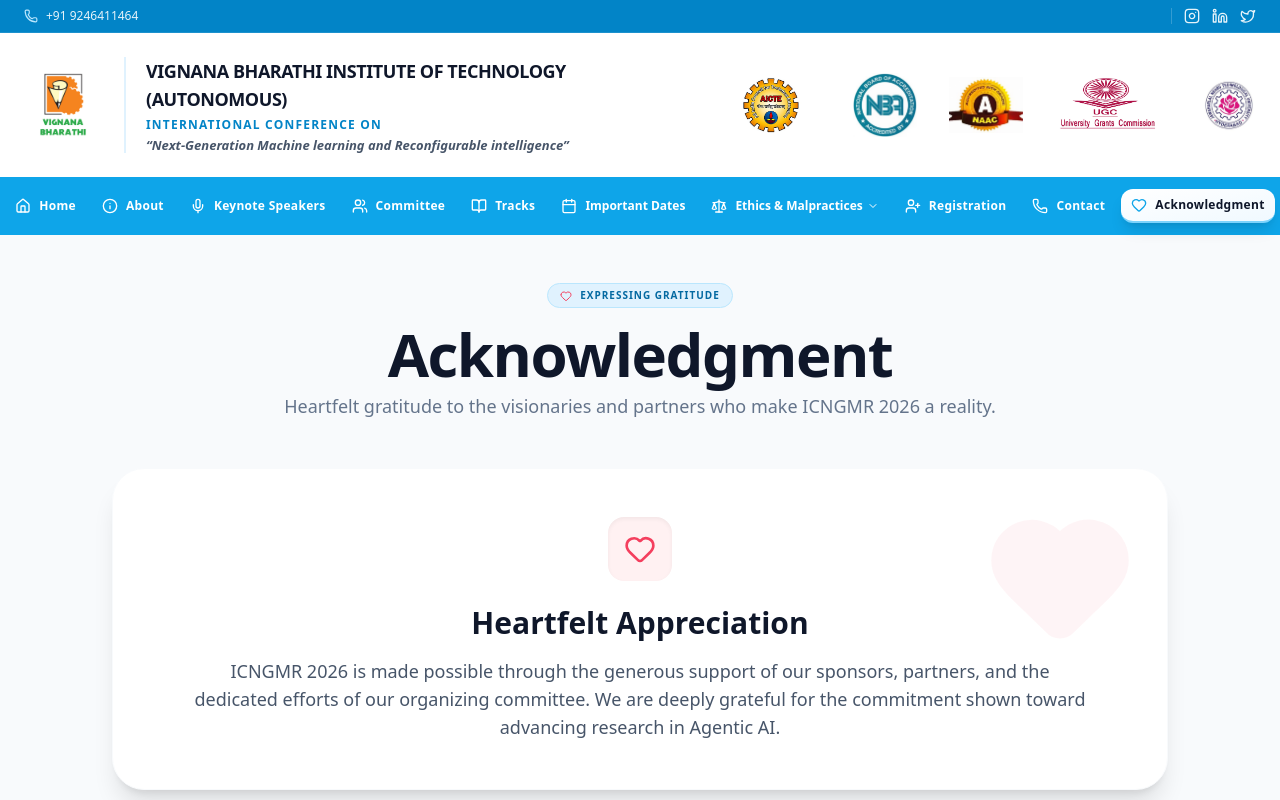
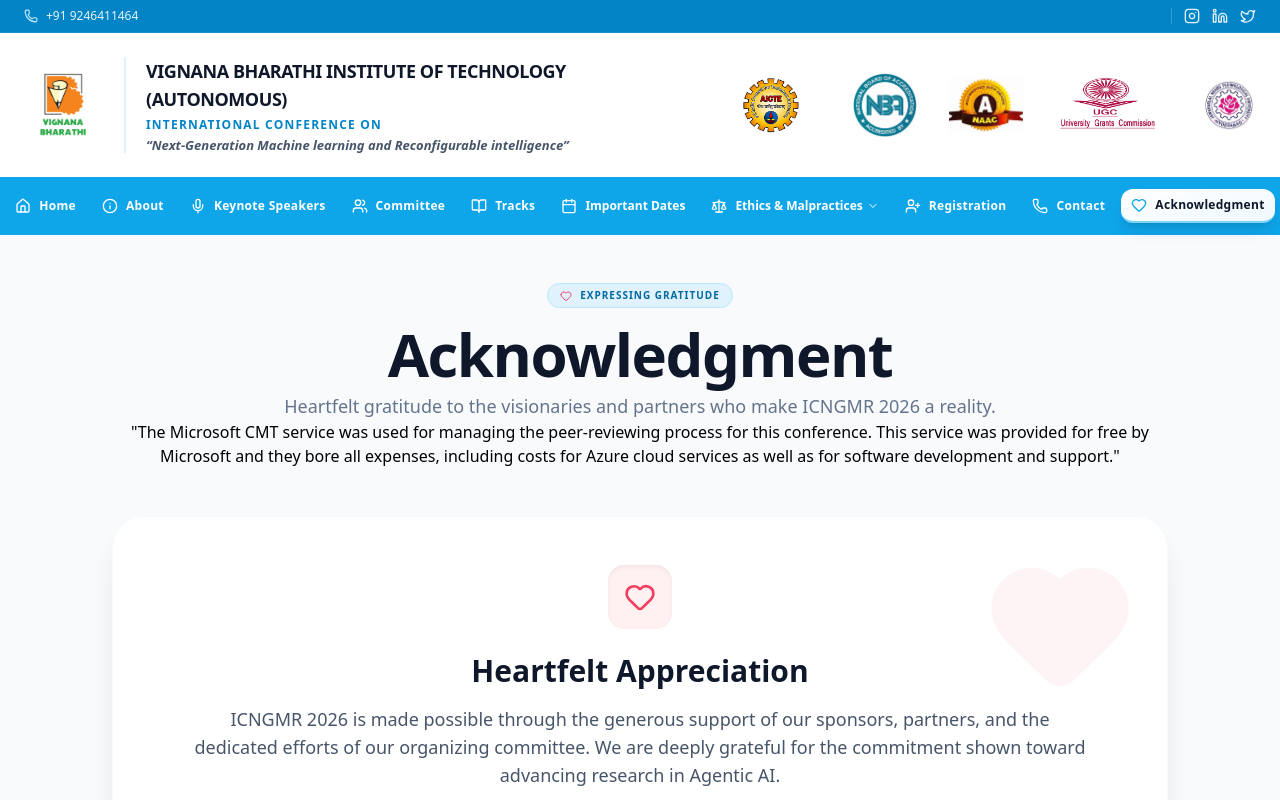
Before and after one commit to 23p61a05o0/IcNGMR2026, a React (Vite) app: page /acknowledgment in a window 1280 px wide. Shown: the top 800 px of the page. Built offline with nearby package versions, Linux system fonts and the light colour scheme.

Commit message:
updated the acknowledgement

```diff
--- a/src/pages/Acknowledgment.tsx
+++ b/src/pages/Acknowledgment.tsx
@@ -19,6 +19,11 @@
           <p className="text-sm sm:text-base md:text-lg text-slate-500 max-w-3xl mx-auto font-medium leading-relaxed">
             Heartfelt gratitude to the visionaries and partners who make ICNGMR 2026 a reality.
           </p>
+          <p>
+            "The Microsoft CMT service was used for managing the peer-reviewing process for this conference. This service was provided for free by Microsoft and they bore all expenses, including costs for Azure cloud services as well as for software development and support."
+
+          </p>
+
         </ScrollReveal>
 
         {/* Main Gratitude Card */}
```
